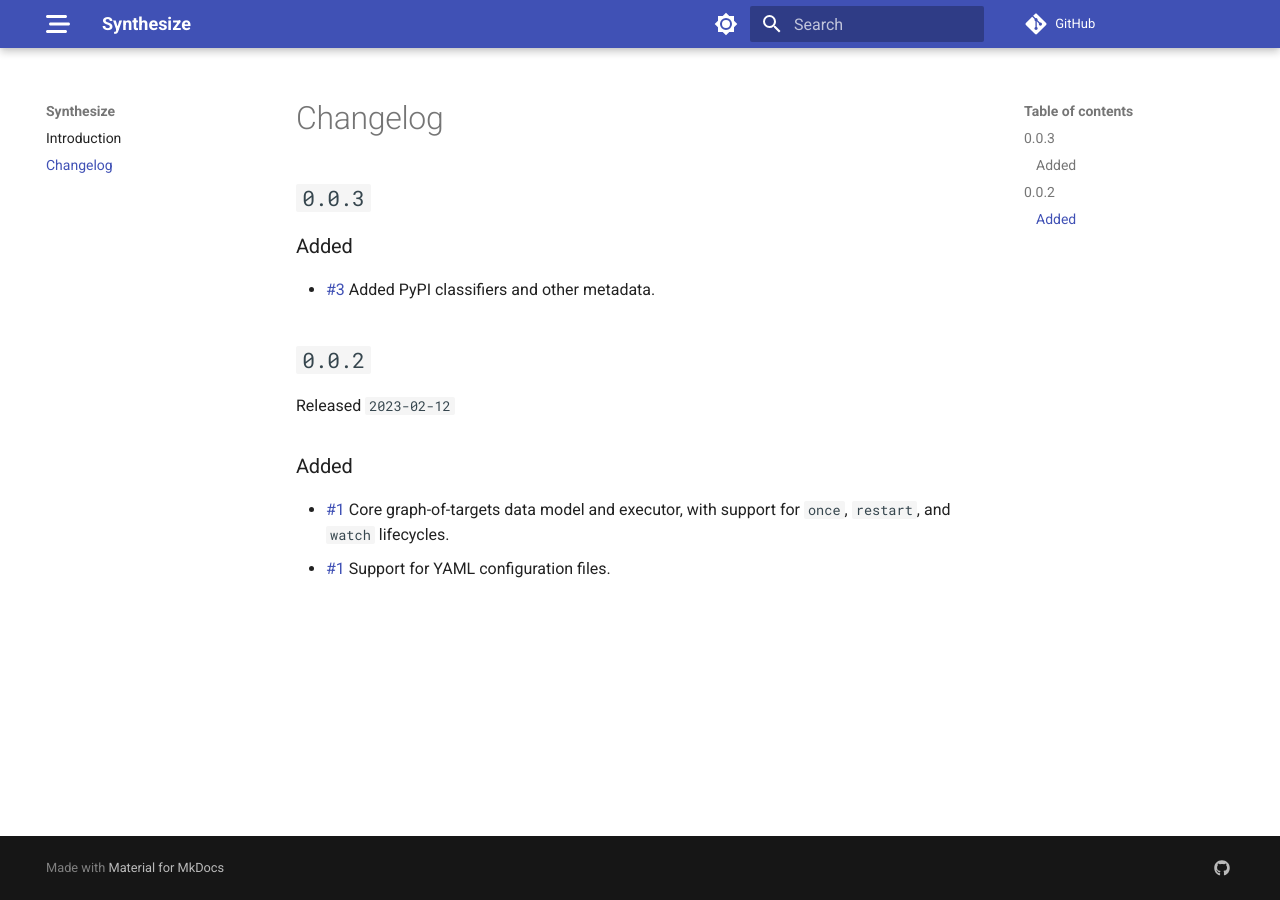
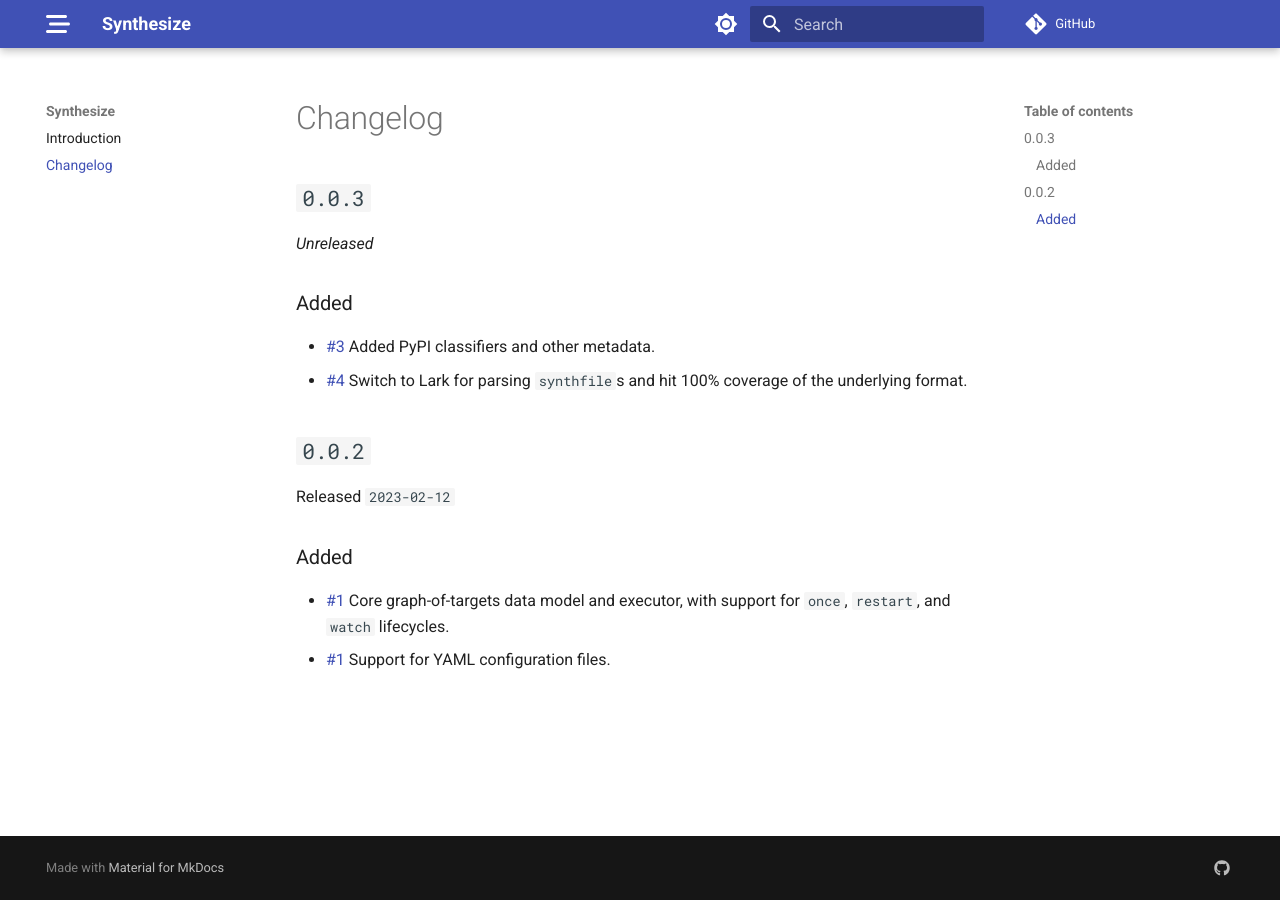
Before and after one commit to JoshKarpel/synthesize, an MkDocs documentation site: the page built from docs/changelog.md, in a window 1280 px wide. Built offline with MkDocs 1.6.1 and Material for MkDocs 9.7.7, drawn with Linux system fonts in a browser that asks for light colours; comment, search, counter and statistics services are not loaded.

Commit message:
changelog entry

```diff
--- a/docs/changelog.md
+++ b/docs/changelog.md
@@ -2,9 +2,12 @@
 
 ## `0.0.3`
 
+*Unreleased*
+
 ### Added
 
 - [#3](https://github.com/JoshKarpel/synthesize/pull/3) Added PyPI classifiers and other metadata.
+- [#4](https://github.com/JoshKarpel/synthesize/pull/4) Switch to Lark for parsing `synthfile`s and hit 100% coverage of the underlying format.
 
 ## `0.0.2`
 
```
